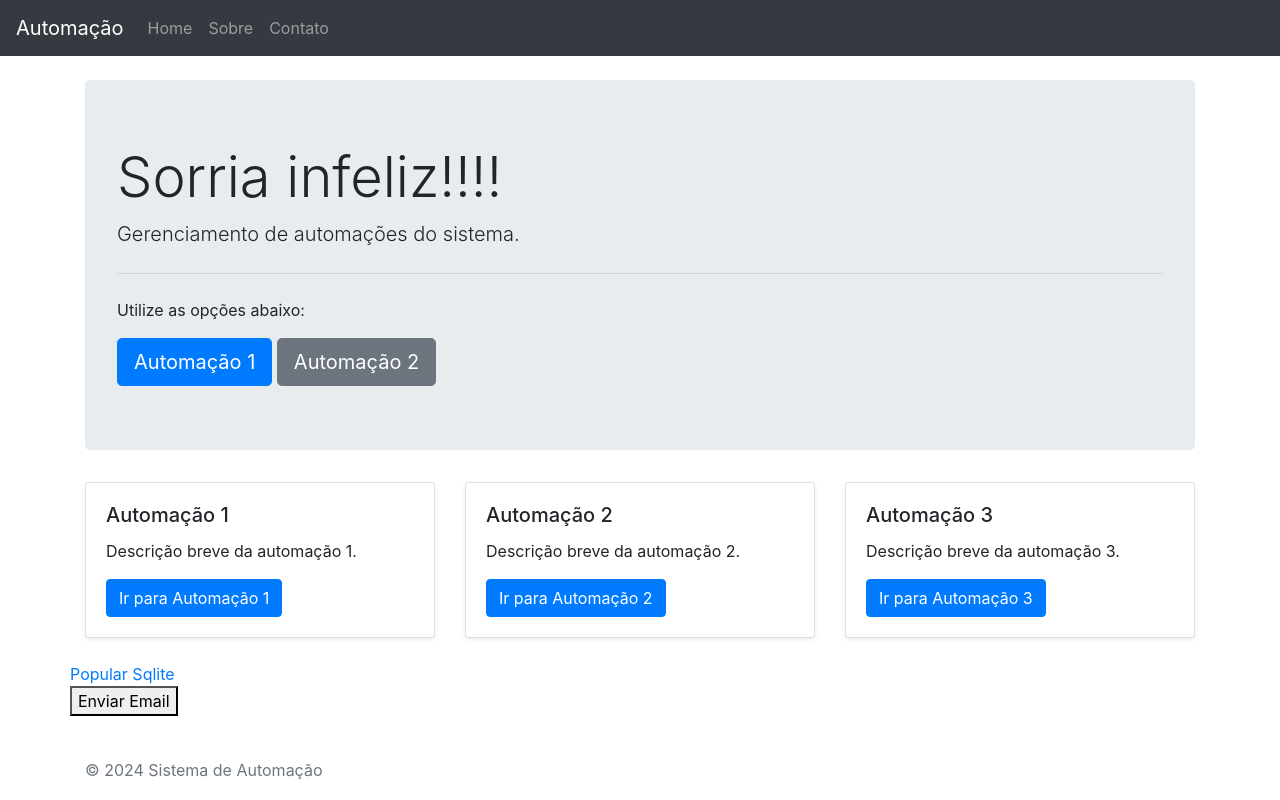
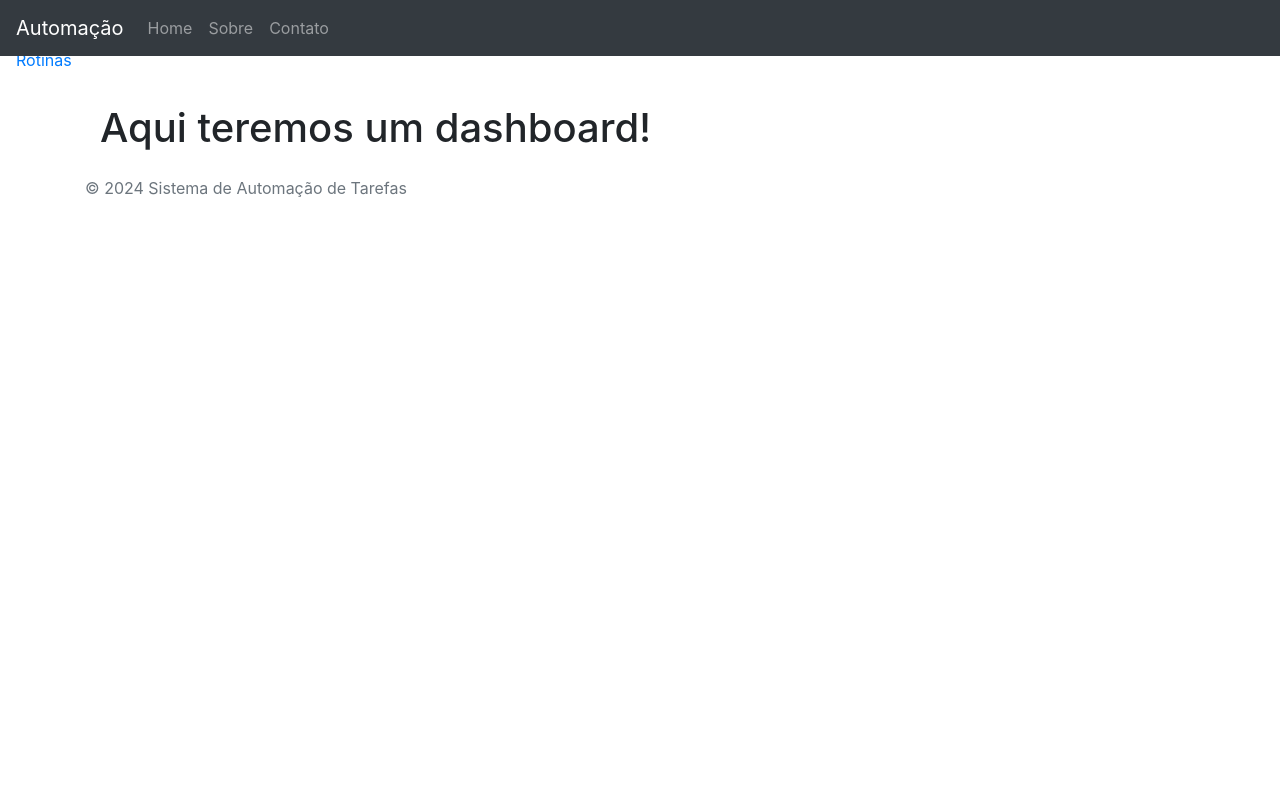
Before and after one commit to isalvlace/prjautogh, a Django app: page /mainapp/ in a window 1280 px wide. Run offline with Django 4.2, Linux system fonts and the light colour scheme; some libraries are stand-ins or nearby versions.

Commit message:
Defining basic visual components.

```diff
--- a/mainapp/templates/mainapp/base.html
+++ b/mainapp/templates/mainapp/base.html
@@ -4,27 +4,14 @@
     <meta charset="UTF-8">
     <meta name="viewport" content="width=device-width, initial-scale=1.0">
     <title>{% block title %}Sistema de Automação{% endblock %}</title>
+    <link href="https://maxcdn.bootstrapcdn.com/bootstrap/4.5.2/css/bootstrap.min.css" rel="stylesheet">
     {% load static %}
-    <link href="https://maxcdn.bootstrapcdn.com/bootstrap/4.5.2/css/bootstrap.min.css" rel="stylesheet">
     <link href="{% static 'mainapp/styles.css' %}" rel="stylesheet">
-    <style>
-        body {
-            padding-top: 56px;
-        }
-        .footer {
-            position: fixed;
-            bottom: 0;
-            width: 100%;
-            height: 60px;
-            display: flex;
-            justify-content: center;
-            align-items: center;
-        }
-    </style>
+    <link rel="stylesheet" href="https://cdnjs.cloudflare.com/ajax/libs/font-awesome/5.15.1/css/all.min.css">
 </head>
 <body>
     <nav class="navbar navbar-expand-lg navbar-dark bg-dark fixed-top">
-        <a class="navbar-brand" href="#">Automação</a>
+        <a class="navbar-brand" href="#" id="sidebar-toggle">Automação</a>
         <button class="navbar-toggler" type="button" data-toggle="collapse" data-target="#navbarNav" aria-controls="navbarNav" aria-expanded="false" aria-label="Toggle navigation">
             <span class="navbar-toggler-icon"></span>
         </button>
@@ -43,18 +30,32 @@
         </div>
     </nav>
 
-    <main role="main" class="container">
+    <div id="sidebar" class="collapsed">
+        <nav class="nav flex-column">
+            <a class="nav-link" href="#submenufinan" data-toggle="collapse">Finanças</a>
+            <div id="submenufinan" class="collapse">
+                <a class="nav-link pl-4" href="{% url 'get_bills' %}" id="get-bills">Boletos</a>
+            </div>
+            <a class="nav-link" href="#submenuro" data-toggle="collapse">Rotinas</a>
+            <div id="submenuro" class="collapse">
+                <a class="nav-link pl-4" href="#">Rotina 1</a>
+                <a class="nav-link pl-4" href="#">Rotina 2</a>
+            </div>
+        </nav>
+    </div>
+
+    <main id="main-content" class="container">
         {% block content %}{% endblock %}
     </main>
 
     <footer class="footer mt-auto py-3">
         <div class="container">
-            <span class="text-muted">&copy; 2024 Sistema de Automação</span>
+            <span class="text-muted">&copy; 2024 Sistema de Automação de Tarefas</span>
         </div>
     </footer>
 
-    <script src="https://code.jquery.com/jquery-3.5.1.slim.min.js"></script>
-    <script src="https://cdn.jsdelivr.net/npm/@popperjs/core@2.5.3/dist/umd/popper.min.js"></script>
+    <script src="https://code.jquery.com/jquery-3.5.1.min.js"></script>
     <script src="https://maxcdn.bootstrapcdn.com/bootstrap/4.5.2/js/bootstrap.min.js"></script>
+    <script src="{% static 'mainapp/scripts.js' %}"></script>
 </body>
 </html>
--- a/mainapp/templates/mainapp/home.html
+++ b/mainapp/templates/mainapp/home.html
@@ -3,54 +3,9 @@
 {% block title %}Home - Sistema de Automação{% endblock %}
 
 {% block content %}
-<div class="jumbotron mt-4">
-    <h1 class="display-4">Sorria infeliz!!!!</h1>
-    <p class="lead">Gerenciamento de automações do sistema.</p>
-    <hr class="my-4">
-    <p>Utilize as opções abaixo:</p>
-    <a class="btn btn-primary btn-lg" href="#" role="button">Automação 1</a>
-    <a class="btn btn-secondary btn-lg" href="#" role="button">Automação 2</a>
+
+<br/>
+<div class="container">
+    <h1>Aqui teremos um dashboard!</h1>
 </div>
-
-<div class="row">
-    <div class="col-md-4">
-        <div class="card mb-4 shadow-sm">
-            <div class="card-body">
-                <h5 class="card-title">Automação 1</h5>
-                <p class="card-text">Descrição breve da automação 1.</p>
-                <a href="#" class="btn btn-primary">Ir para Automação 1</a>
-            </div>
-        </div>
-    </div>
-    <div class="col-md-4">
-        <div class="card mb-4 shadow-sm">
-            <div class="card-body">
-                <h5 class="card-title">Automação 2</h5>
-                <p class="card-text">Descrição breve da automação 2.</p>
-                <a href="#" class="btn btn-primary">Ir para Automação 2</a>
-            </div>
-        </div>
-    </div>
-    <div class="col-md-4">
-        <div class="card mb-4 shadow-sm">
-            <div class="card-body">
-                <h5 class="card-title">Automação 3</h5>
-                <p class="card-text">Descrição breve da automação 3.</p>
-                <a href="#" class="btn btn-primary">Ir para Automação 3</a>
-            </div>
-        </div>
-    </div>
-</div>
-
-<div class="row">
-    <a href="{% url 'populate_data' %}">Popular Sqlite</a>
-</div>
-
-<div class="row">
-    <form action="{% url 'send_email_message' %}" method="post">
-        {% csrf_token %}
-        <button type="submit">Enviar Email</button>
-    </form>
-</div>
-
 {% endblock %}
--- a/mainapp/urls.py
+++ b/mainapp/urls.py
@@ -5,4 +5,5 @@
     path('', views.home, name='home'),
     path('populate_data', views.populate_data, name='populate_data'),
     path('send_email_message', views.send_email_message, name='send_email_message'),
+    path('get_bills', views.get_bills, name='get_bills'),
 ]
--- a/mainapp/views.py
+++ b/mainapp/views.py
@@ -4,6 +4,7 @@
 from django.http import HttpResponse
 from django.db import transaction, IntegrityError
 from django.core.mail import send_mail
+from django.http import JsonResponse
 import smtplib
 
 def home(request):
@@ -54,7 +55,7 @@
 def send_email_message(request):
 
     try:
-        corpo_email = """
+        '''corpo_email = """
             <p>Parágrafo1</p>
             <p>Parágrafo2</p>
         """
@@ -72,9 +73,20 @@
 
         s.login(msg['From'], password)
         s.sendmail(msg['From'], [msg['To']], msg.as_string().encode('utf-8'))
-        print('Email enviado')
+        print('Email enviado')'''
 
-        return HttpResponse("<h1>Email enviado com sucesso!</h1>")
+
+
+        return HttpResponse("<h1>Deu certo!</h1>")
 
     except Exception as e:
         return HttpResponse(f'Ocorreu um erro inesperado ao enviar o email: {str(e)}')
+
+def get_bills(request):
+    content_data = {
+        'content': 'Conteúdo dinâmico carregado!'
+    }
+
+    """ return JsonResponse(content_data) """
+
+    return render(request, 'mainapp/bills.html')
```
Also changed, not shown: mainapp/templates/mainapp/bills.html (added, +17 -0 lines), 1 other file.
